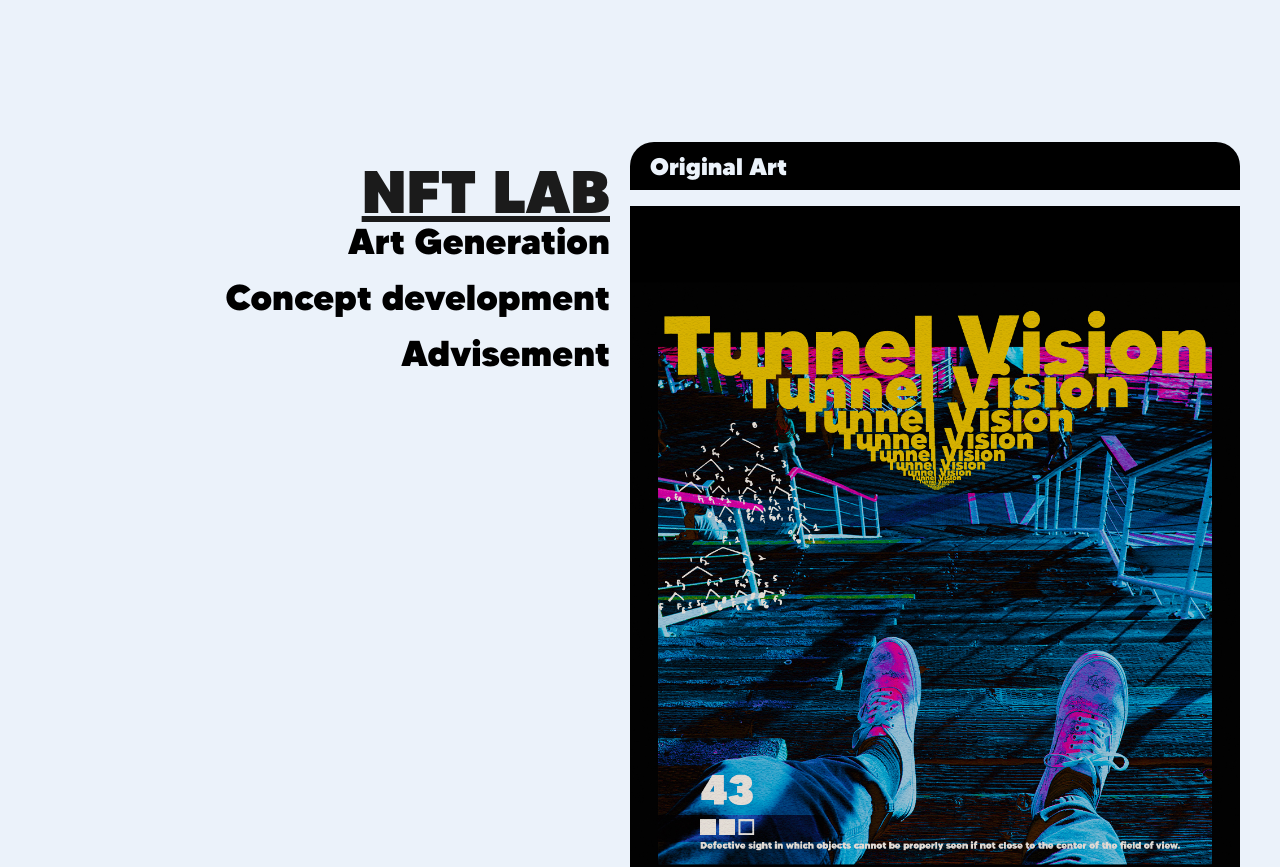
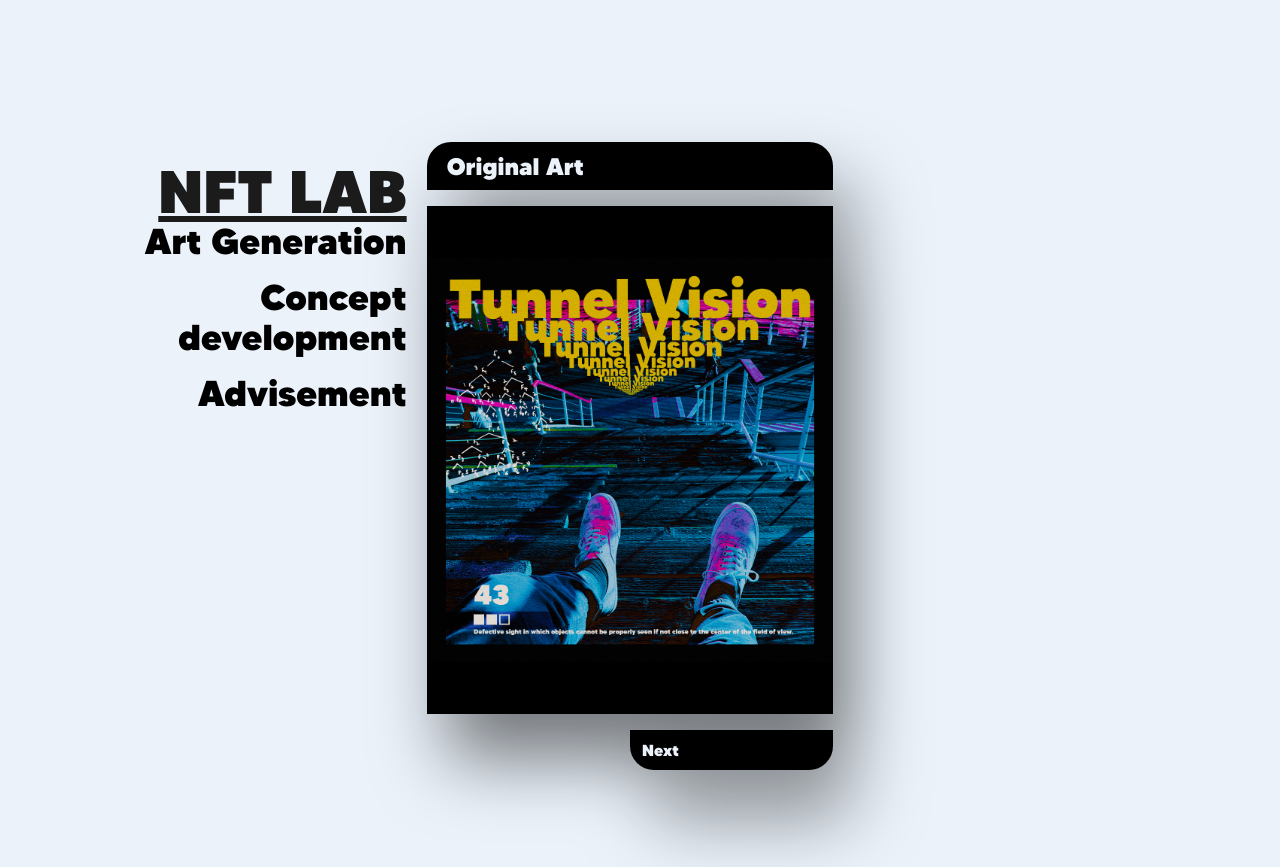
Before and after one commit to PinedaVictor/a-la-mode, a React (Vite) app: page / in a window 1280 px wide. Shown: the part 2660-3527 px from the top of the page. Built offline with nearby package versions, Linux system fonts and the light colour scheme.

Commit message:
Fixed header nav button spacing, and added drop shadow to NFT Lab

```diff
--- a/src/components/elements/pixels/FullScreenPreview.tsx
+++ b/src/components/elements/pixels/FullScreenPreview.tsx
@@ -27,8 +27,10 @@ export const FullScreenPreview: React.FC = () => {
                 className="z-50 h-full w-full fixed bg-satBlack"
                 style={style}
               >
-                <div className="pt-14 md:pt-0">
-                  <ArtPiece imageURL={imgURL} altText="Art piece display" />
+                <div className="md:grid md:grid-cols-3 pt-7">
+                  <div />
+                  <img src={imgURL} />
+                  <div />
                 </div>
                 <div className=" absolute bottom-48 right-20">
                   <button
--- a/src/components/header/Header.tsx
+++ b/src/components/header/Header.tsx
@@ -29,7 +29,7 @@ export const Header: React.FC<HeaderProps> = (props) => {
           </ExternalLink>
         </div>
 
-        <div className="flex flex-row right-0 absolute" onClick={props.toggle}>
+        <div className="flex flex-row right-2 absolute" onClick={props.toggle}>
           <Avatar img={vic} imgAltText={"Victor Pineda avatar"} />
         </div>
       </header>
--- a/src/components/office/NFTLAB.tsx
+++ b/src/components/office/NFTLAB.tsx
@@ -5,7 +5,7 @@ import { Art } from "../office";
 export const NFTLAB: React.FC = () => {
   return (
     <>
-      <section className=" grid mt-40 mb-40 w-screen p-5  md:grid-cols-2  lg:pr-10 bg-offWhite ">
+      <section className=" grid mt-40 mb-40 w-screen p-5  md:grid-cols-3  lg:pr-10 ">
         <div className=" text-4xl p-5 font-TY md:text-right">
           <div>
             <H1 heading="NFT LAB" />
@@ -16,7 +16,7 @@ export const NFTLAB: React.FC = () => {
             <li className=" mb-4 ">Advisement</li>
           </ul>
         </div>
-        <div className="  ">
+        <div className="drop-shadow-[20px_45px_35px_rgba(0,0,0,0.50)]">
           <Art />
         </div>
       </section>
```
